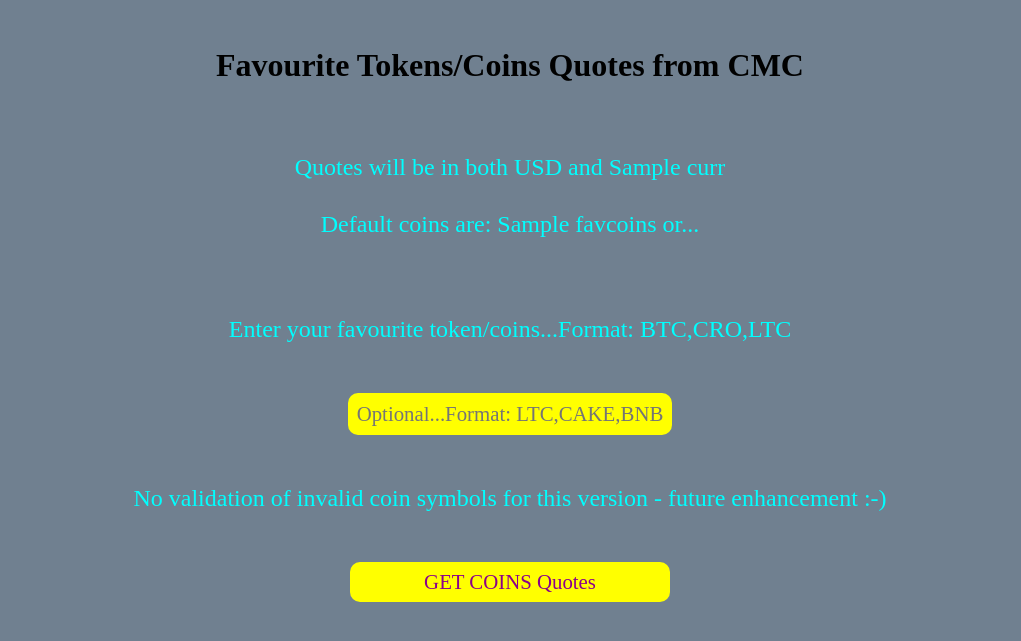
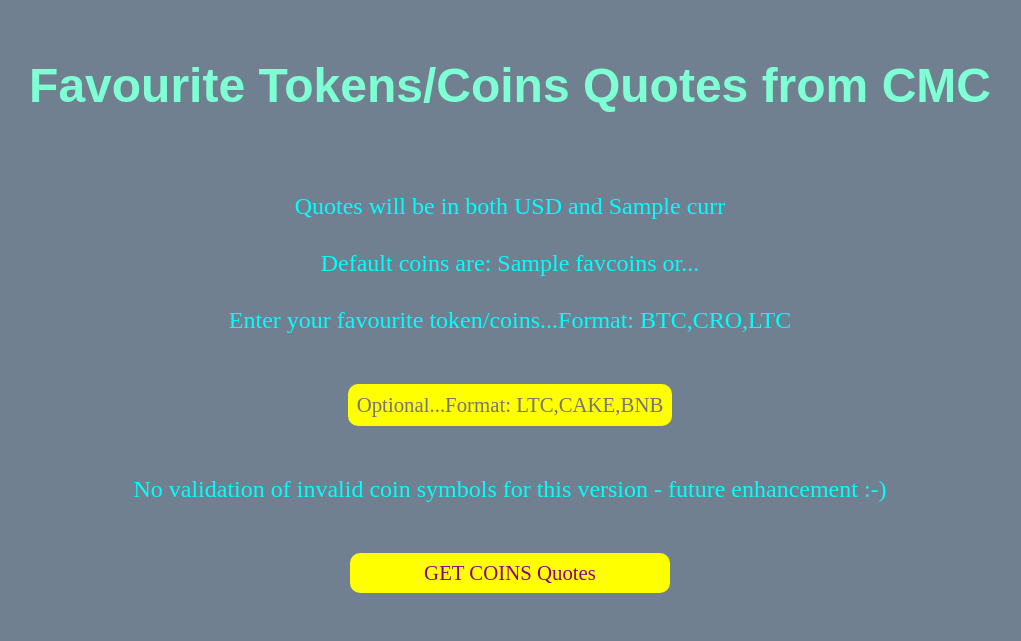
Before and after one commit to win1688/GetFavCryptoQuotes, a Flask app: template templates/index.html in a window 1280 px wide. Shown: the top 641 px of the page, without its empty margins (130-1151 px from the left). Run offline with Flask 2, Linux system fonts and the light colour scheme; the template is opened without the code that fills it: most values are stand-ins (such as "Sample title", 1, 10 or a date in 2020).

Commit message:
Enhance html css - v1.5a

```diff
--- a/static/css/main.css
+++ b/static/css/main.css
@@ -8,6 +8,13 @@ p {
 	font-family:  Shanti;
 	font-size:  1.5em;
 	margin:  30px;
+}
+
+h1 {
+	color: aquamarine;
+	font-stretch: extra-expanded;
+	font-family: fantasy;
+	font-size: 3.0em;
 }
 
 input {
--- a/templates/index.html
+++ b/templates/index.html
@@ -14,7 +14,6 @@
 				 <br>
 				 <p>Quotes will be in both USD and {{ curr }}</p>
 				 <p>Default coins are: {{ favcoins }} or... </p>
-				 <br>
 			     <p>Enter your favourite token/coins...Format: BTC,CRO,LTC </p>
 			     <input type="text" name="coin_input" placeholder="Optional...Format: LTC,CAKE,BNB">
 			     <p>No validation of invalid coin symbols for this version - future enhancement :-)</p>
```
